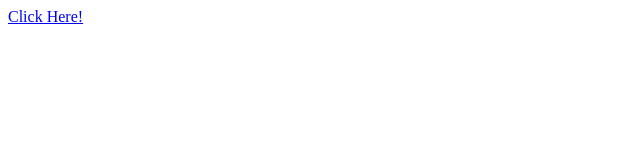
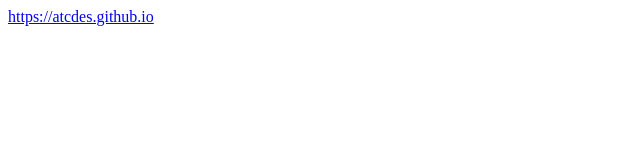
Before and after one commit to atcdes/atcdes.github.io, a plain HTML site: page sub/index.html in a window 1280 px wide. Shown: the whole page, without its empty margins (0-640 px from the left). Drawn offline with Linux system fonts and the light colour scheme.

Commit message:
Minor changes.

```diff
--- a/sub/index.html
+++ b/sub/index.html
@@ -8,6 +8,6 @@
 </head>
 
 <body>
-	<a href="https://atcdes.github.io"> Click Here! </a>
+	<a href="https://atcdes.github.io"> https://atcdes.github.io </a>
 </body>
 </html>
```
